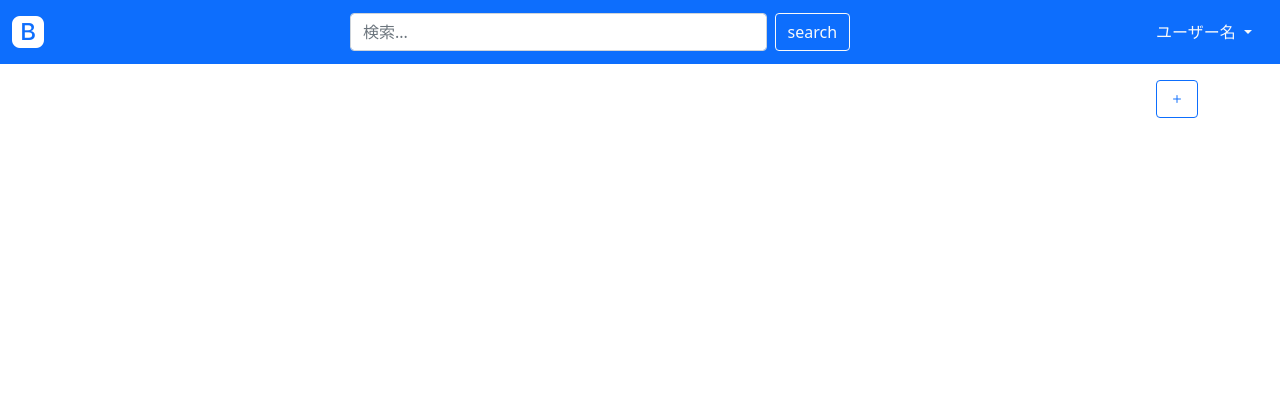
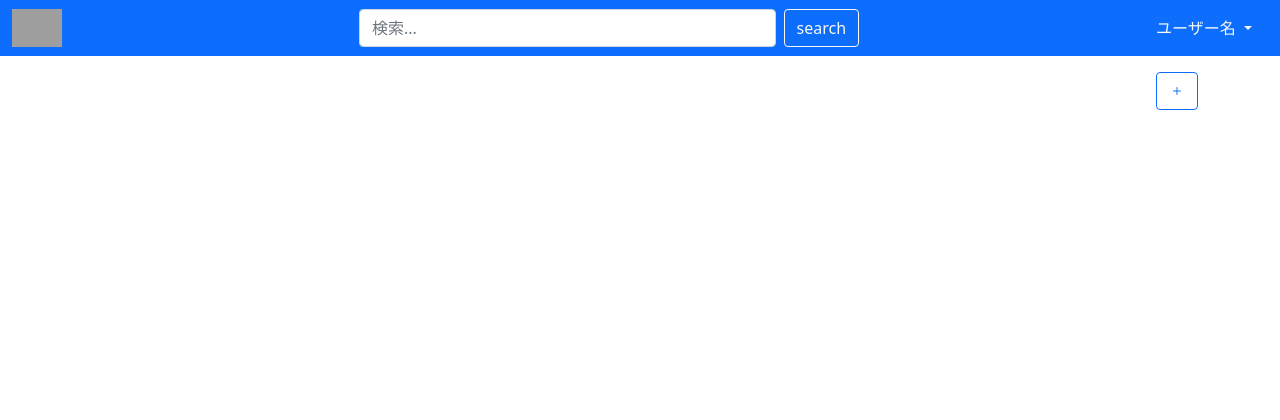
Before and after one commit to Yulikepython/itc-tube, a Django app: page /nippo/ in a window 1280 px wide. Shown: the top 420 px of the page. Run offline with Django 4.2, Linux system fonts and the light colour scheme; data that the repository does not hold is empty; grey boxes are pictures that could not be loaded.

Commit message:
チュートリアル4-4、4-5：画像を表示する方法

```diff
--- a/src/main/urls.py
+++ b/src/main/urls.py
@@ -1,7 +1,12 @@
 from django.contrib import admin
 from django.urls import path,include
+from django.conf import settings
+from django.conf.urls.static import static
 
 urlpatterns = [
     path('admin/', admin.site.urls),
     path('nippo/', include('nippo.urls')),
 ]
+
+if settings.DEBUG:
+    urlpatterns += static(settings.MEDIA_URL, document_root=settings.MEDIA_ROOT)
--- a/src/templates/nav.html
+++ b/src/templates/nav.html
@@ -2,7 +2,7 @@
     <div class="container-fluid">
       <div>
         <a class="navbar-brand" href="#">
-            <i class="bi bi-bootstrap-fill" style="font-size: 2rem;"></i>
+          <img src="/media/pages/D-Repo.png" style="width:50px;" />
         </a>
       </div>
       <div class="flex-grow-1" style="max-width:500px;">
```
